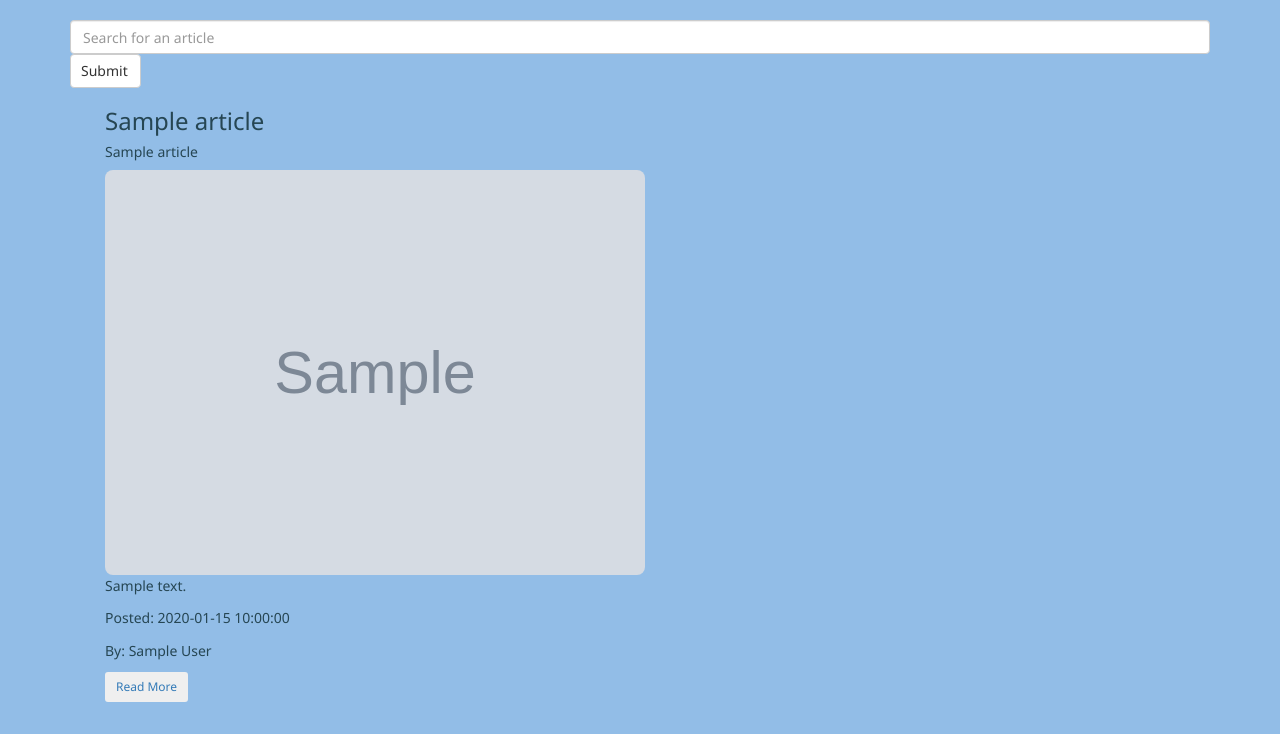
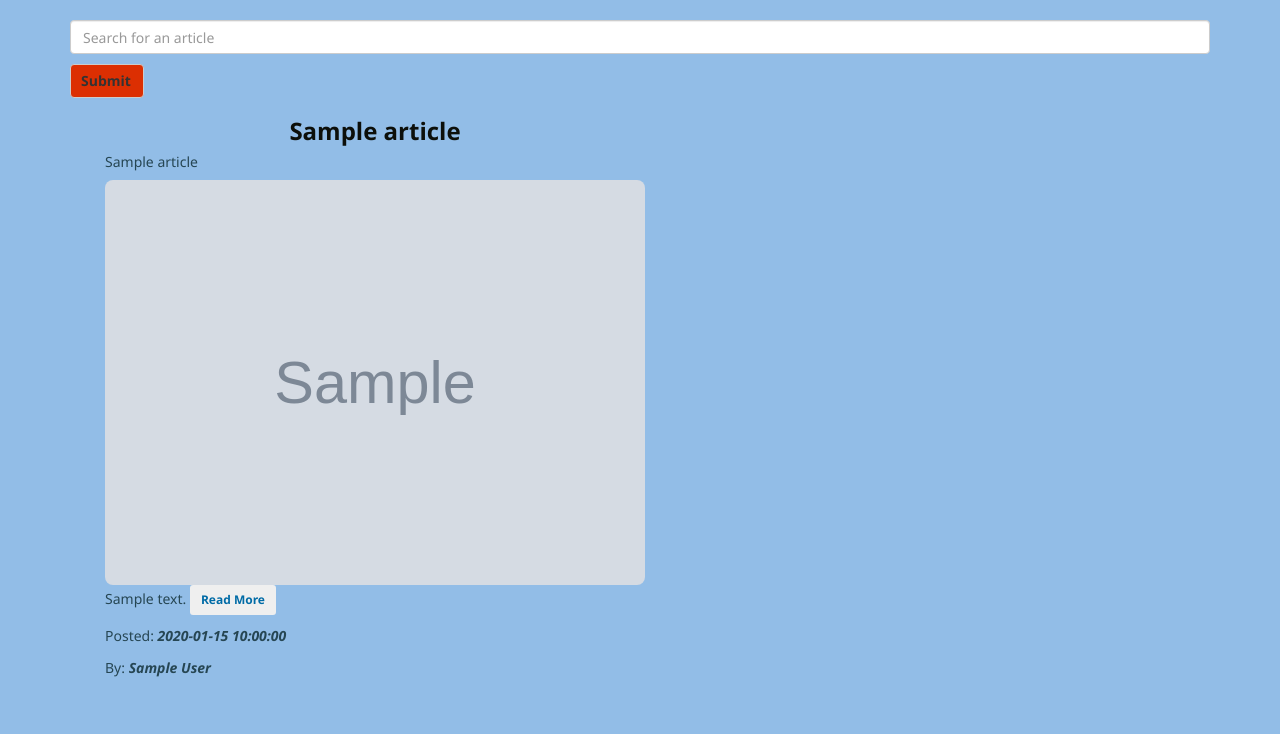
Before and after one commit to Derrick-Nyongesa/NewsBlitz, a Flask app: template app/templates/articles.html in a window 1280 px wide. Shown: the part 66-800 px from the top of the page. Run offline with Flask 2, Linux system fonts and the light colour scheme; the template is opened without the code that fills it: most values are stand-ins (such as "Sample title", 1, 10 or a date in 2020); grey boxes marked "Sample" are stand-in pictures; some libraries are stand-ins or nearby versions.

Commit message:
added custom css styles to the articles page

```diff
--- a/app/static/css/styles.css
+++ b/app/static/css/styles.css
@@ -54,12 +54,12 @@ body {
     font-weight: bold;
 }
 
-#read{
+.read{
     color: #006ba6;
     font-weight: bold;
 }
 
-#read:hover{
+.read:hover{
     background-color: #006ba6;
     color: white;
     outline: 0;
@@ -70,3 +70,28 @@ body {
 .btn{
     padding-left: 10px;
 }
+
+#search{
+   margin-top: 10px;
+    background-color: #dc2f02;
+    font-weight: bold;
+}
+
+#search:hover{
+    background-color: #92bde7;
+    color: #006ba6;
+    outline: 0;
+    transition: background-color 2s ease-out;
+    font-weight: bold;
+}
+
+.title{
+    color: #0c0f0a;
+    text-align: center;
+    font-weight: bold;
+}
+
+.highlight{
+    font-style: italic;
+    font-weight: bold;
+}
--- a/app/templates/articles.html
+++ b/app/templates/articles.html
@@ -13,7 +13,7 @@
 <div class="container">
     <form>
         <input type="text" name="article_query" placeholder="Search for an article" class="form-control">
-        <input type="submit"  value="Submit" class="btn btn-default">
+        <input type="submit"  value="Submit" class="btn btn-default" id="search">
     </form>
 
 </div>
--- a/app/templates/macros.html
+++ b/app/templates/macros.html
@@ -12,7 +12,7 @@
                 <p class="desc">
                     {{source.description}}
                 </p>
-                <a href="/articles/{{source.id}}"><button class="btn btn-sm btn-outline-success" id="read">Read Articles</button> </a>
+                <a href="/articles/{{source.id}}"><button class="btn btn-sm btn-outline-success read" id="">Read Articles</button> </a>
                 <a href="{{source.url}}"><button class="btn btn-sm btn-outline-info" id="visit">Visit {{source.name}}</button></a>
             </div>
         </div>
@@ -26,19 +26,20 @@
 <div class="container">
         {% for article in articles_list %}
         <div class="col-xs-6 ">
-            <h3>{{article.title}}</h3>
+            <h3 class="title">{{article.title}}</h3>
             <h5>{{article.name}}</h5>
             <img src="{{article.urlToImage}}" alt="{{article.title }}" class="img-responsive">
 
             <div>
                 <p class="desc">
                     {{article.description}}
+                    <a href="{{article.url}}"><button class="btn btn-sm btn-outline-success read">Read More</button></a>
                 </p>
-                <p>Posted: {{article.publishedAt}}</p>
-                <p>By: {{article.author}} </p>
+                <p>Posted: <span class="highlight">{{article.publishedAt}}</span></p>
+                <p>By: <span class="highlight">{{article.author}}</span> </p>
             </div>
             <div class="card-footer">
-                 <a href="{{article.url}}"><button class="btn btn-sm btn-outline-success">Read More</button></a>
+
             </div>
         </div>
 
```
